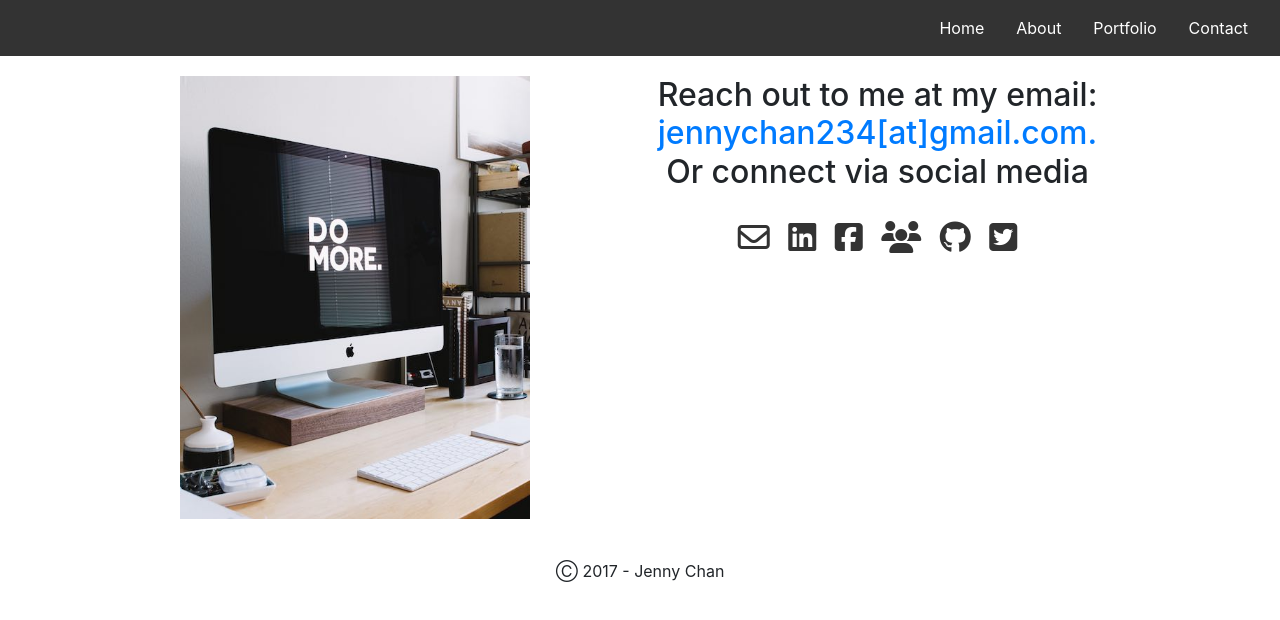
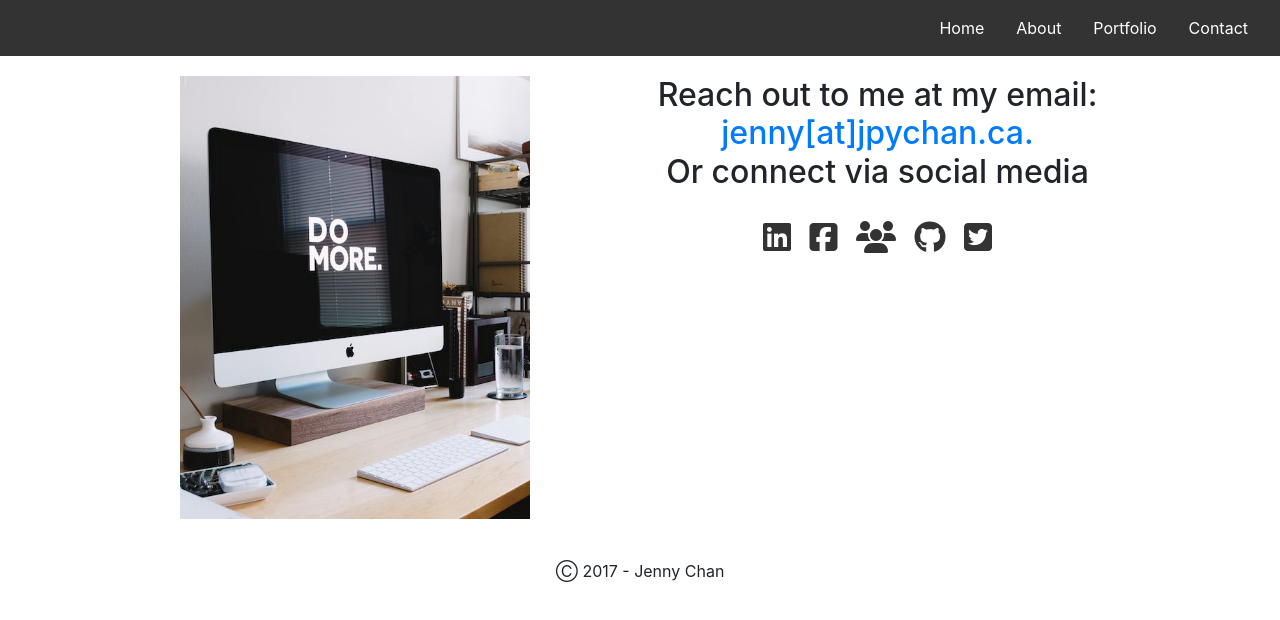
Before and after one commit to jpychan/jpychan.github.io, a plain HTML site: page contact.html in a window 1280 px wide. Drawn offline with Linux system fonts and the light colour scheme.

Commit message:
editing email address

```diff
--- a/contact.html
+++ b/contact.html
@@ -41,11 +41,10 @@
           <img src="./assets/images/do-more.jpg">
         </div>
         <div class="col-md-7 col-sm-8 contact-content text-center">
-          <h1>Reach out to me at my email: <a href="mailto:jennychan234@gmail.com">jennychan234[at]gmail.com.</a><br>
+          <h1>Reach out to me at my email: <a href="mailto:jenny@jpychan.ca">jenny[at]jpychan.ca.</a><br>
           Or connect via social media<br></h1>
           <div class="contact-social-link-div text-center">
-            <h1><a class="social-link" href="mailto:jennychan234@gmail.com" target="_blank"><i class="fa fa-envelope-o"></i></a>
-            <a class="social-link" href="https://www.linkedin.com/in/jpychan" target="_blank"><i class="fa fa-linkedin-square"></i></a>
+            <h1><a class="social-link" href="https://www.linkedin.com/in/jpychan" target="_blank"><i class="fa fa-linkedin-square"></i></a>
             <a class="social-link" href="https://www.facebook.com/jpychan"><i class="fa fa-facebook-square"></i></a>
             <a class="social-link" href="https://www.facebook.com/groups/womenwebdev/"><i class="fa fa-group"></i></a>
             <a class="social-link" href="https://www.github.com/jpychan"><i class="fa fa-github"></i></a>
```
Also changed, not shown: index.html (+1 -1 lines).
